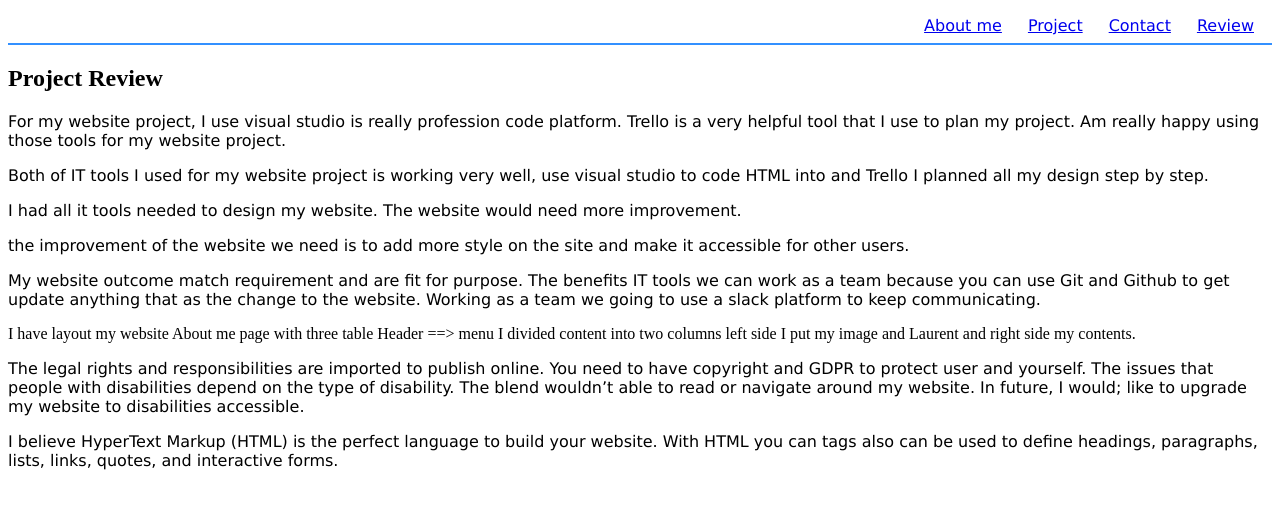
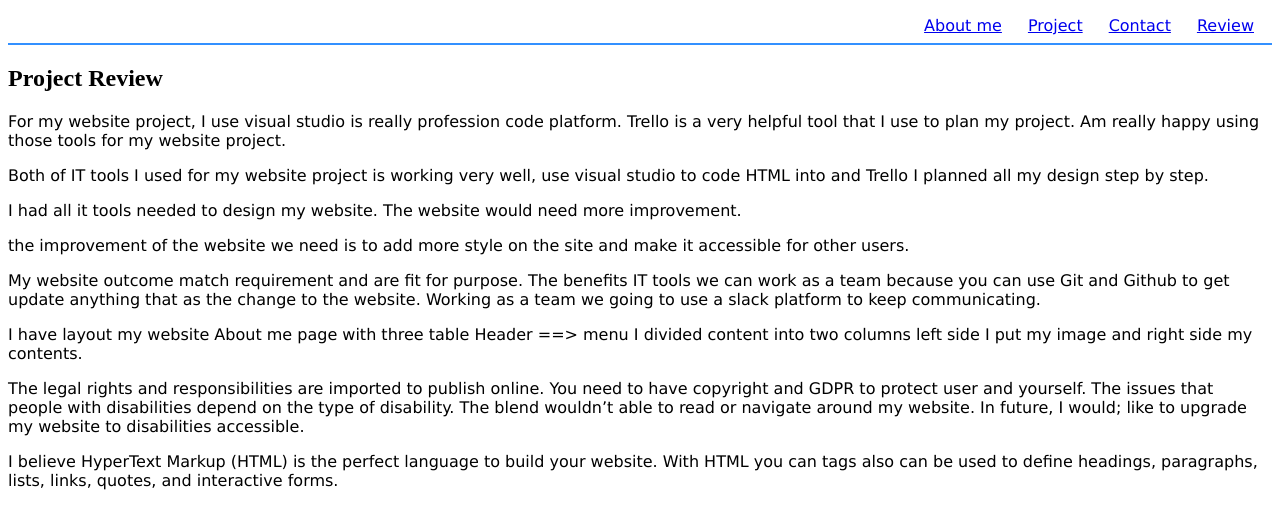
Before and after one commit to fodderie/mywebsite, a plain HTML site: page review.html in a window 1280 px wide. Drawn offline with Linux system fonts and the light colour scheme.

Commit message:
add content

```diff
--- a/review.html
+++ b/review.html
@@ -26,8 +26,8 @@
           The benefits IT tools we can work as a team because you can use Git and Github to get update anything that as the change to the website.
           Working as a team we going to use a slack platform to keep communicating.</p>
 
-          I have layout my website About me page with three table Header ==> menu
-          I divided content into two columns left side I put my image and Laurent and right side my contents.
+          <p>I have layout my website About me page with three table Header ==> menu
+          I divided content into two columns left side I put my image and right side my contents.</p>
 
          <p> The legal rights and responsibilities are imported to publish online. You need to have copyright and  GDPR to protect user and yourself.
           The issues that people with disabilities depend on the type of disability. The blend wouldn’t able to read or navigate around my website. In future, I would; like to upgrade my website to disabilities accessible.</p>
```
